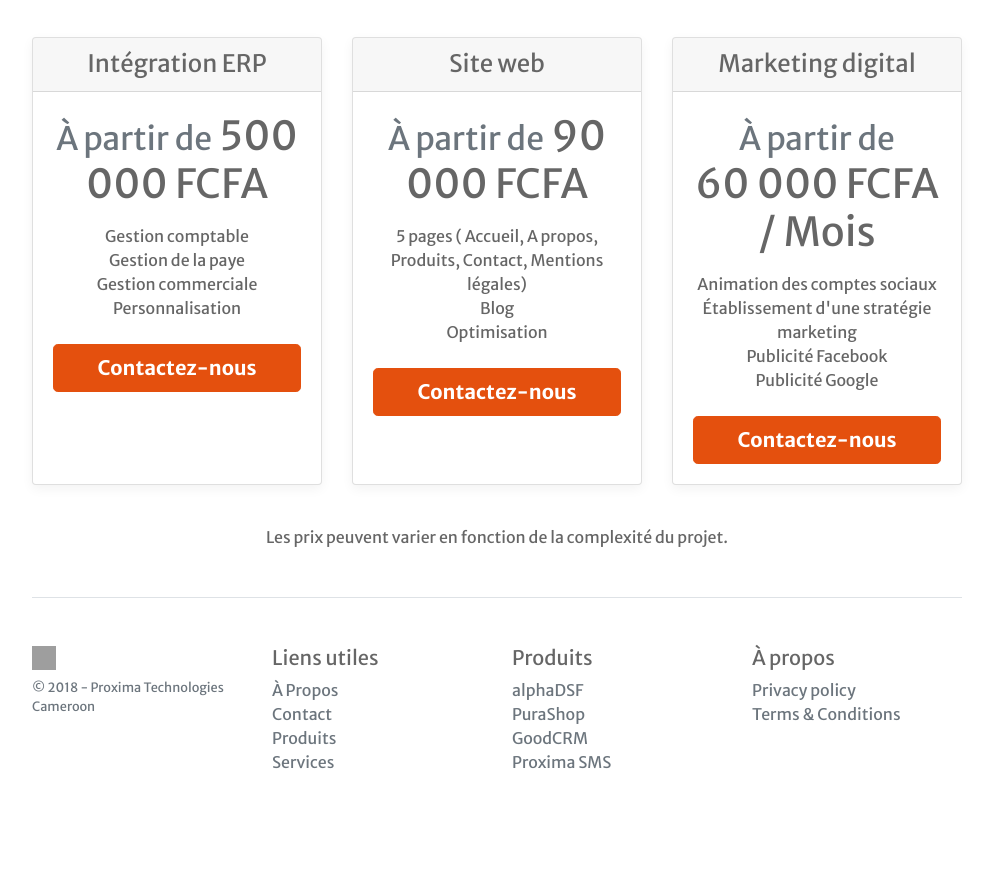
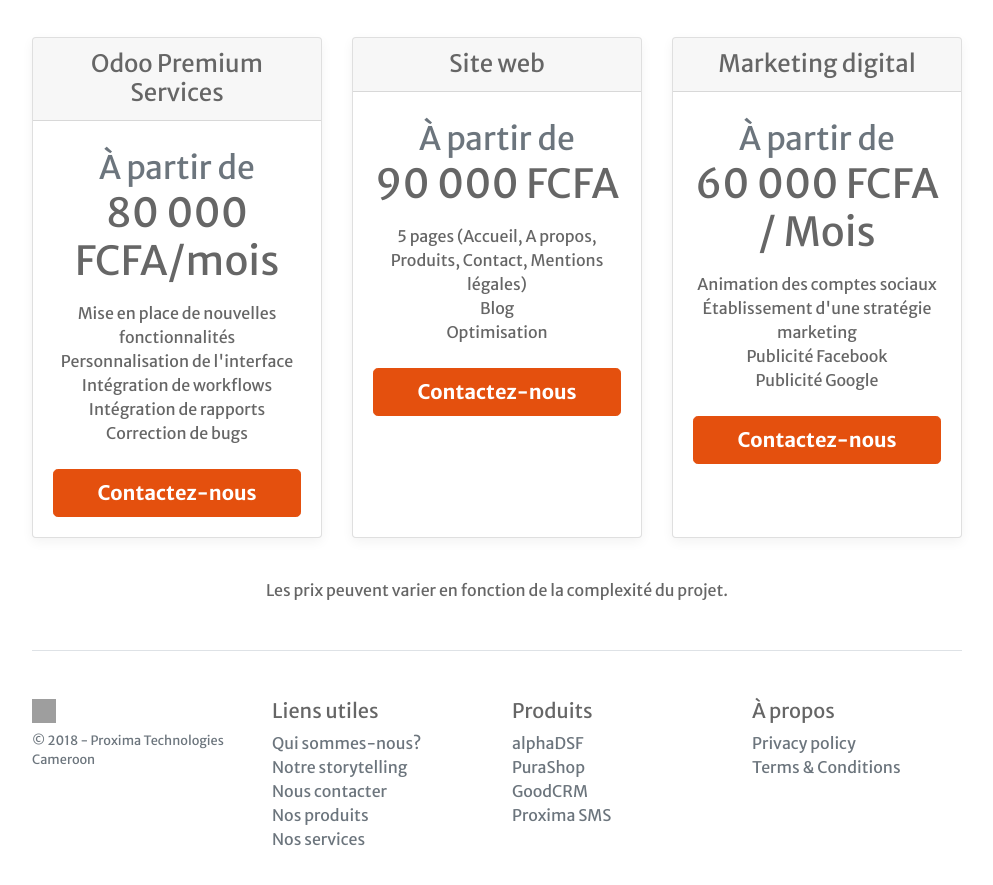
Before and after one commit to proxima-cm/proxima-cm.github.io, a plain HTML site: page services.html in a window 1280 px wide. Shown: the part 283-1168 px from the top of the page, without its empty margins (143-1136 px from the left). Before the commit the page ends 1121 px from the top, so only its background shows below. Drawn offline with nearby package versions, Linux system fonts and the light colour scheme; grey boxes are pictures that could not be loaded.

```diff
--- a/services.html
+++ b/services.html
@@ -50,15 +50,16 @@
       <div class="card-deck mb-3 text-center">
         <div class="card mb-4 box-shadow">
           <div class="card-header">
-            <h4 class="my-0 font-weight-normal">Intégration ERP</h4>
+            <h4 class="my-0 font-weight-normal">Odoo Premium Services</h4>
           </div>
           <div class="card-body">
-            <h1 class="card-title pricing-card-title"><small class="text-muted">À partir de</small> 500 000 FCFA</h1>
+            <h1 class="card-title pricing-card-title"><small class="text-muted">À partir de</small><br> 80 000 FCFA/mois</h1>
             <ul class="list-unstyled mt-3 mb-4">
-              <li>Gestion comptable</li>
-              <li>Gestion de la paye</li>
-              <li>Gestion commerciale</li>
-              <li>Personnalisation</li>
+              <li>Mise en place de nouvelles fonctionnalités</li>
+              <li>Personnalisation de l'interface</li>
+              <li>Intégration de workflows</li>
+              <li>Intégration de rapports</li>
+              <li>Correction de bugs</li>
             </ul>
             <a href="index.html#cta-section" class="btn btn-lg btn-block proxima-premium-btn">Contactez-nous</a>
           </div>
@@ -68,9 +69,9 @@
             <h4 class="my-0 font-weight-normal">Site web</h4>
           </div>
           <div class="card-body">
-            <h1 class="card-title pricing-card-title"><small class="text-muted">À partir de</small> 90 000 FCFA</h1>
+            <h1 class="card-title pricing-card-title"><small class="text-muted">À partir de</small><br> 90 000 FCFA</h1>
             <ul class="list-unstyled mt-3 mb-4">
-              <li>5 pages ( Accueil, A propos, Produits, Contact, Mentions légales)</li>
+              <li>5 pages (Accueil, A propos, Produits, Contact, Mentions légales)</li>
               <li>Blog</li>
               <li>Optimisation</li>
             </ul>
@@ -105,10 +106,11 @@
           <div class="col-6 col-md">
             <h5>Liens utiles</h5>
             <ul class="list-unstyled text-small">
-              <li><a class="text-muted" href="index.html#who">À Propos</a></li>
-              <li><a class="text-muted" href="index.html#cta-section">Contact</a></li>
-              <li><a class="text-muted" href="produits.html">Produits</a></li>
-              <li><a class="text-muted" href="services.html">Services</a></li>
+              <li><a class="text-muted" href="index.html#who">Qui sommes-nous?</a></li>
+              <li><a class="text-muted" href="https://medium.com/@proxima.cm">Notre storytelling</a></li>
+              <li><a class="text-muted" href="index.html#cta-section">Nous contacter</a></li>
+              <li><a class="text-muted" href="produits.html">Nos produits</a></li>
+              <li><a class="text-muted" href="services.html">Nos services</a></li>
             </ul>
           </div>
           <div class="col-6 col-md">
```
Also changed, not shown: index.html (+12 -9 lines), produits.html (+1 -0 lines), 1 other file.
